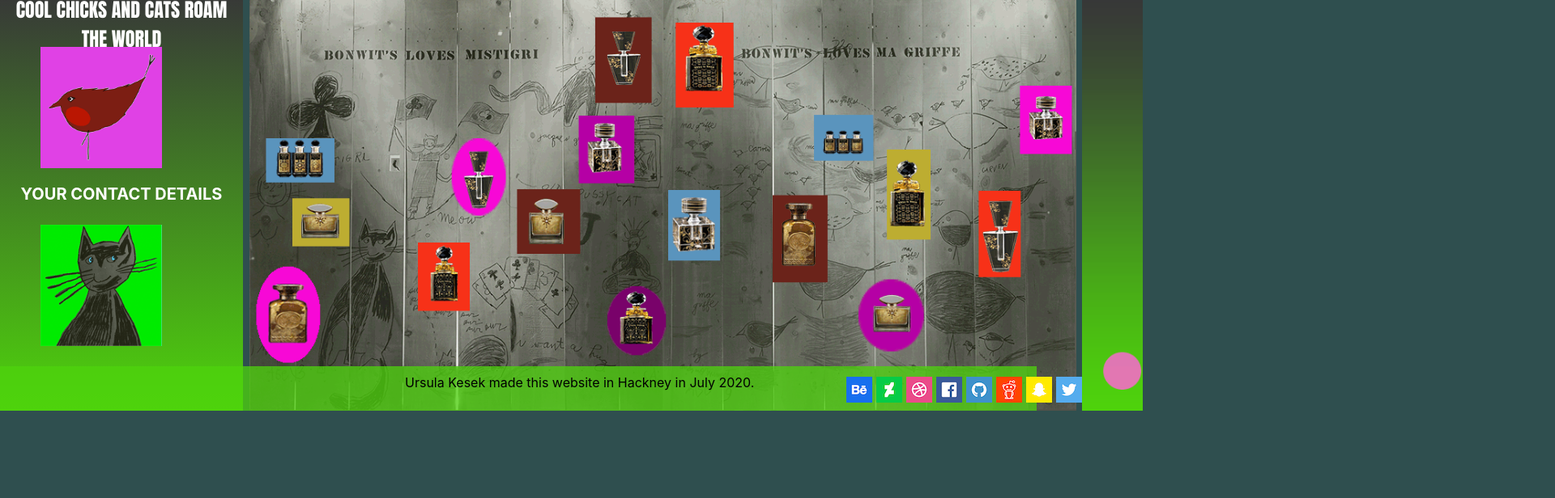
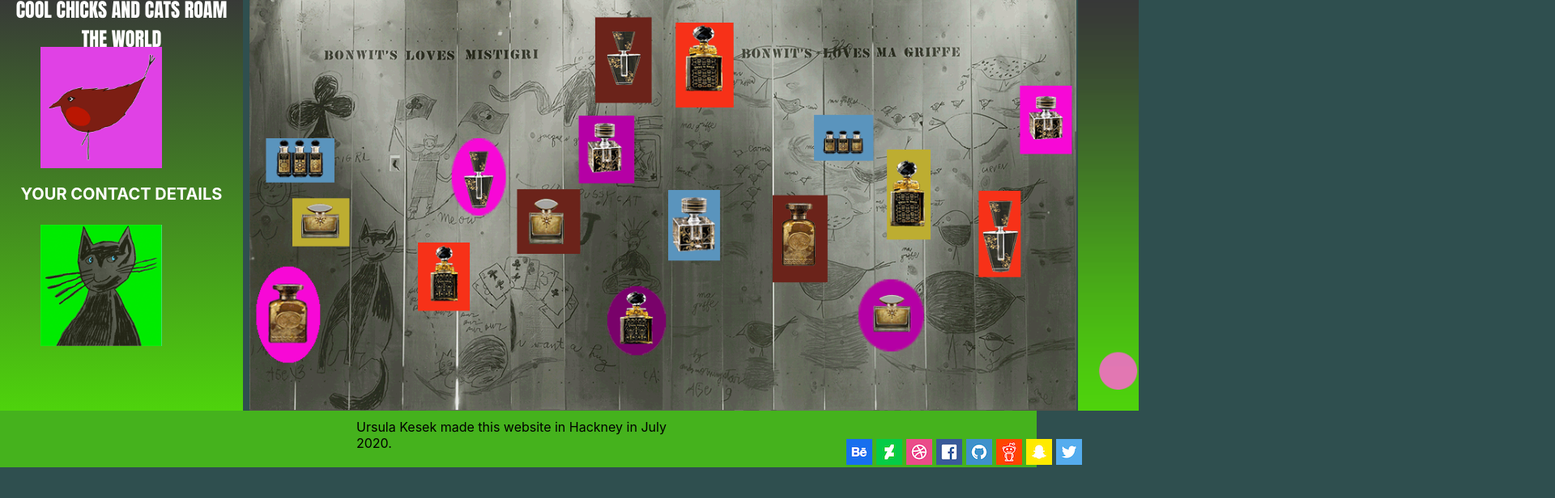
Before and after one commit to GiacomoSorbi/UrsulaKesek-module-ii, a React (Create React App) app: page / in a window 1280 px wide. Shown: the part 222-838 px from the top of the page at 81% size, 1920 px wide, since content can reach past the window. Built offline with nearby package versions, Linux system fonts and the light colour scheme.

Commit message:
edited several pages and css

```diff
--- a/src/components/Footer/Footer.css
+++ b/src/components/Footer/Footer.css
@@ -1,25 +1,25 @@
 .footer {
-  height: 55px;
+  height: 70px;
   background-color: rgba(78, 211, 12, 0.75);
-  position:relative;
-  bottom:55px;
+  position: absolute;
+  top: 730px;
+  left: 0;
+  right: 0;
 }
 p {
   position: relative;
   top: 10px;
-  left: 500px;
-  width: 500px;
-}
-.contact {
-  font-size: 1.5em;
+  left: 440px;
+  width: 420px;
 }
 .icon {
   margin-left: 5px;
 }
 .sm {
+  width: 400px;
   position: relative;
   left: 1040px;
-  bottom:7.5px;
+  bottom:5px;
 }
 @media screen and (max-width: 768px) {
   .footer {
--- a/src/pages/CabinetPage/Cabinet.css
+++ b/src/pages/CabinetPage/Cabinet.css
@@ -63,9 +63,10 @@
   margin-top: 40px;
   margin-left: 120px;
   width: 500px;
+  height:500px;
 }
 .wheel {
-  height: 575px;
+  height: 520px;
   background: linear-gradient(rgb(235, 143, 110), rgb(241, 70, 8));
 }
 @media screen and (max-width: 768px) {
--- a/src/pages/CartPage/index.jsx
+++ b/src/pages/CartPage/index.jsx
@@ -6,8 +6,10 @@
 import "./CartPage.css";
 
 const CartPage = () => {
-  const [quantity, setQuantity] = useState(0);
-  const increaseQty = () => setQuantity(quantity + 1);
+  const [quantity, setQuantity] = useState(1);
+  function increaseQty() {
+    return setQuantity(quantity + 1);
+  }
   const decreaseQty = () => {
     if (quantity - 1 >= 0) {
       setQuantity(quantity - 1);
--- a/src/pages/Contact/Contact.css
+++ b/src/pages/Contact/Contact.css
@@ -1,10 +1,10 @@
-body{
+body {
   background-color: tomato;
 }
 .form {
   position: relative;
-  top: 10px;
-  left:465px;
+  top: 30px;
+  left: 465px;
   background: linear-gradient(rgb(111, 247, 44), rgba(44, 245, 218, 0.5));
   border: 3px solid black;
   border-radius: 5px;
@@ -21,7 +21,7 @@
 .bh {
   position: relative;
   top: 60px;
-  left: 120px;
+  left: 140px;
   background-color: chartreuse;
   font-size: 0.75em;
   padding: 5px;
--- a/src/pages/HomePage/HomePage.css
+++ b/src/pages/HomePage/HomePage.css
@@ -28,7 +28,7 @@
 .bubble {
   height: 520px;
   position: relative;
-  left: 15px;
+  left: 10px;
   visibility: visible;
 }
 .contact1 {
--- a/src/pages/ShopPage/ShopPage.css
+++ b/src/pages/ShopPage/ShopPage.css
@@ -13,6 +13,9 @@
   margin: 15px;
   color: white;
   text-align: center;
+}
+main.product {
+  height: 420px;
 }
 .product-link {
   display: flex;
@@ -36,14 +39,15 @@
     inset -4px -4px 3px rgba(0, 0, 0, 0.6);
   outline: none;
 }
-.product-link:hover{
-  color:red;
+.product-link:hover {
+  color: red;
 }
 
 .prodp {
   background-color: rgb(241, 88, 6);
   color: white;
-  height: 60px;
+  height: 30px;
+  padding: 5px;
 }
 .spcards {
   display: flex;
@@ -51,7 +55,10 @@
   justify-content: space-around;
 }
 header.spheader {
-  height: 70px;
+  height: 25px;
+  display: flex;
+  flex-direction: row;
+  justify-content: center;
 }
 .spitems {
   display: flex;
@@ -59,16 +66,19 @@
   justify-content: space-evenly;
   margin: 20px;
 }
+.spp {
+  height: 430px;
+}
 @media screen and (max-width: 768px) {
- .spitems{
-   width:768px;
-   display: flex;
-   flex-direction: row;
-   flex-wrap: wrap;
-   justify-content:space-evenly ;
-margin:0px;
- }
- main.product{
-   width:768px;
- }
+  .spitems {
+    width: 768px;
+    display: flex;
+    flex-direction: row;
+    flex-wrap: wrap;
+    justify-content: space-evenly;
+    margin: 0px;
+  }
+  main.product {
+    width: 768px;
+  }
 }
--- a/src/pages/ShopPage/index.jsx
+++ b/src/pages/ShopPage/index.jsx
@@ -7,7 +7,7 @@
 const ShopPage = () => (
   <>
     <header className="spheader">
-      <h2 className="sph2">Choose your Scents Here</h2>
+      <h2 className="sph2">Choose your Scents Here:</h2>
       <h3 className="sppick">Click on any City or Island name.</h3>
     </header>
     <section className="spitems">
@@ -26,17 +26,23 @@
         path="/shop"
         render={() => (
           <div className="prodp">
-            <h2 className="pptitle">PRODUCTS PAGE </h2>
+            <h3 className="pptitle">CITY SCENTS RANGE </h3>
           </div>
         )}
       />
       <div className="spp">
-        <Route path="/shop/:id" component={SingleProductPage} />
+        <Route path="/shop" component={SingleProductPage} />
       </div>
-      </section>
-      {/* <NavLink className="product-link"to ="product2"> Product 2</NavLink>
-<NavLink className="product-link"to ="product3"> Product 3</NavLink>
-<NavLink className="product-link"to ="product4"> Product 4</NavLink> */}
+      <div className="spp">
+        <Route path="/shop" component={SingleProductPage} />
+      </div>
+      <div className="spp">
+        <Route path="/shop" component={SingleProductPage} />
+      </div>
+    </section>
+    {/*<NavLink className="product-link"to ="product2"> Product 2</NavLink>
+     <NavLink className="product-link"to ="product3"> Product 3</NavLink>
+        <NavLink className="product-link"to ="product4"> Product 4</NavLink>*/}
   </>
 );
 export default ShopPage;
--- a/src/pages/SingleProductPage/index.jsx
+++ b/src/pages/SingleProductPage/index.jsx
@@ -3,7 +3,7 @@
 import { products } from "../../constants";
 import "./SingleProductPage.css";
 
-const SingleProductPage = ({ match}) => {
+const SingleProductPage = ({ match }) => {
   const productId = match.params.id;
   const productName = products.find((elem) => elem.id === productId).name;
   const productTitle = products.find((elem) => elem.id === productId).title;
@@ -17,7 +17,7 @@
       <main className="product">
         <div className="pdesc">
           <h2 className="pn">
-          {productId}-{productName}
+            {productId} - {productName}
           </h2>
           <h3 className="pt">
             {productTitle} - {productDesc}
```
Also changed, not shown: src/constants/index.jsx (+9 -9 lines). Lines whose indentation alone changed are shown as unchanged.
